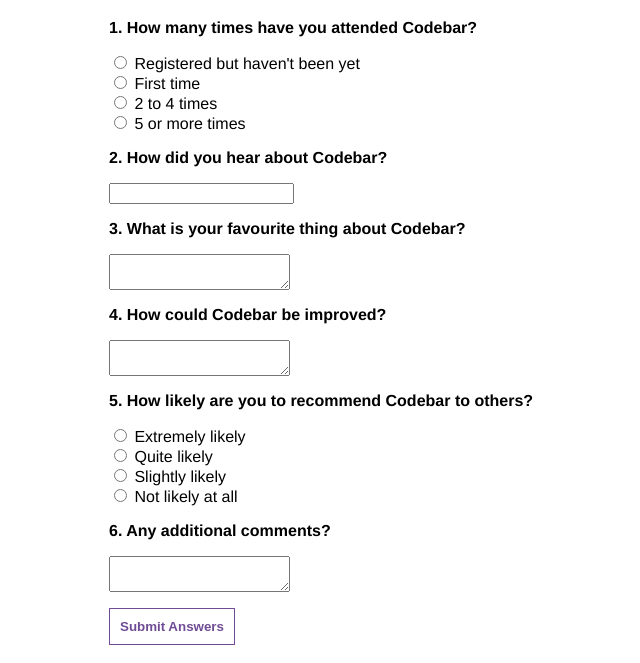
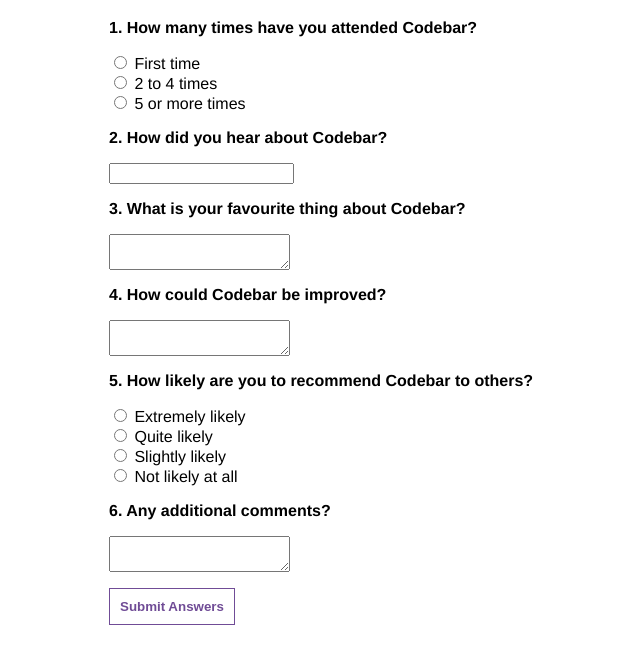
Before and after one commit to jncurrie/codebar, a plain HTML site: page index.html in a window 1280 px wide. Shown: the part 137-800 px from the top of the page, without its empty margins (164-804 px from the left). Drawn offline with Linux system fonts and the light colour scheme.

```diff
--- a/index.html
+++ b/index.html
@@ -13,8 +13,8 @@
 			<h1 style="color:rgb(112,76,150)">Codebar <span style="color:rgb(43,166,98)">Feedback</span> Form</h1>
 			<div ng-controller="questions">
 				 	<p><b>1. How many times have you attended Codebar?</b></p>
-					  <input type="radio" ng-model="answers.times" value="0"> Registered but haven't been yet <br/>
-					  <input type="radio" ng-model="answers.times" value="1"> First time <br/>
+<!-- 				  <input type="radio" ng-model="answers.times" value="0"> Registered but haven't been yet <br/>
+ -->				  <input type="radio" ng-model="answers.times" value="1"> First time <br/>
 					  <input type="radio" ng-model="answers.times" value="2-5"> 2 to 4 times <br/>
 					  <input type="radio" ng-model="answers.times" value="5+"> 5 or more times <br/>
 
```
